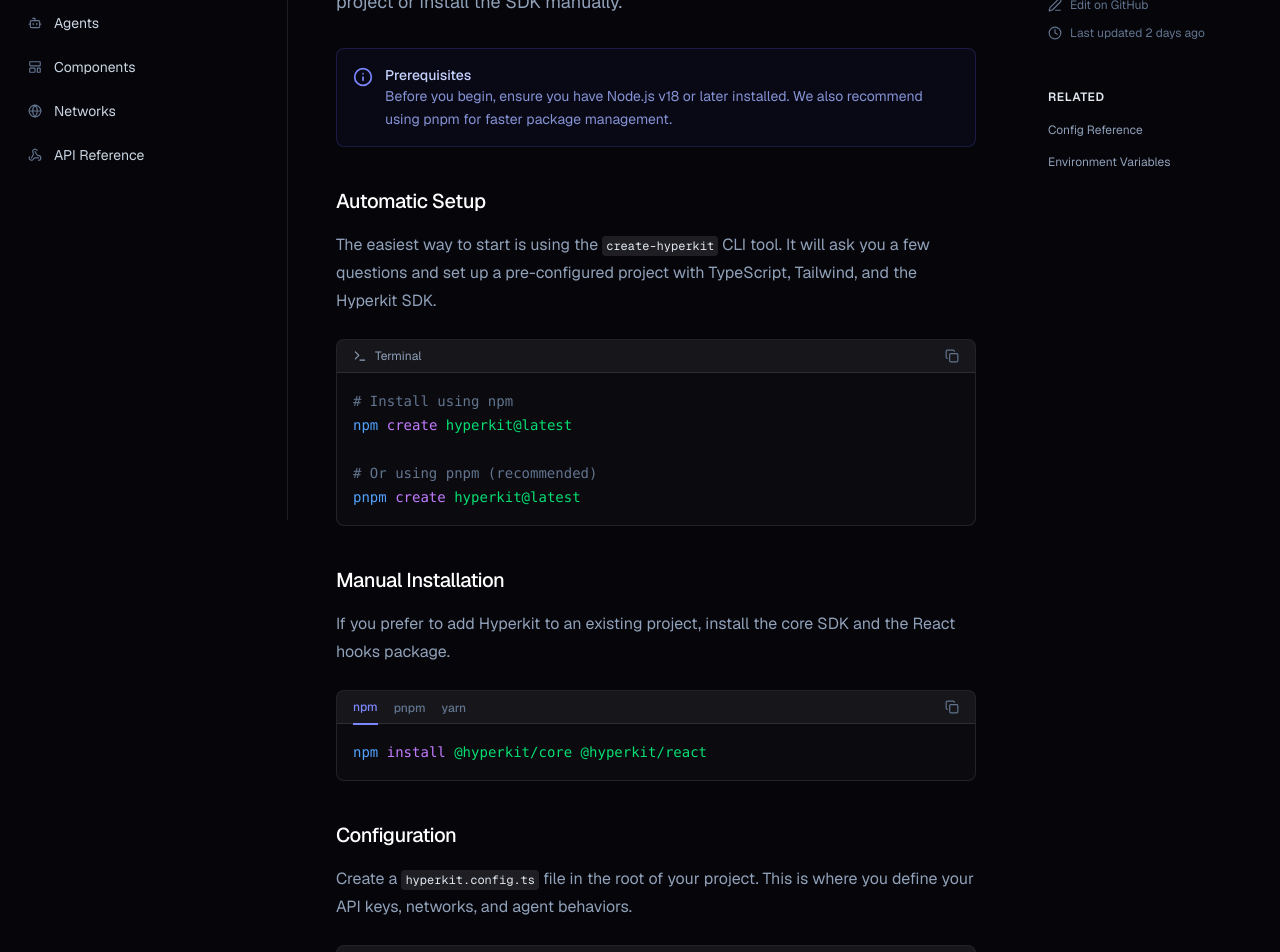
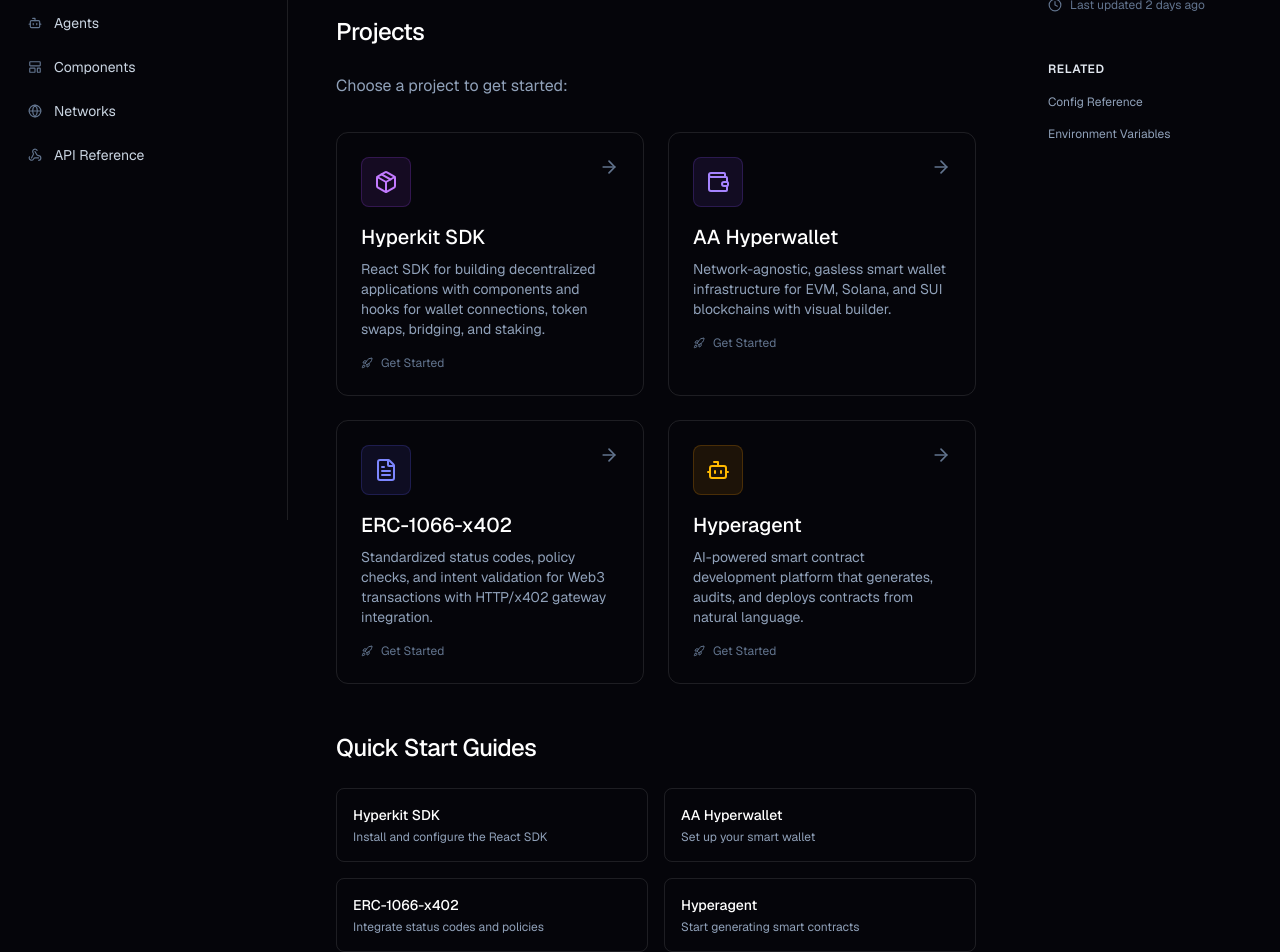
Before and after one commit to Hyperkit-Labs/docs, a Next.js app: page / in a window 1280 px wide. Shown: the part 280-1232 px from the top of the page. Built offline with nearby package versions, Linux system fonts and the light colour scheme.

Commit message:
update: modify page.tsx in app

```diff
--- a/app/page.tsx
+++ b/app/page.tsx
@@ -1,57 +1,154 @@
 'use client';
-import React, { useState } from 'react';
+import React from 'react';
 import { DocsHeader } from '@/components/pages/docs-header';
 import { DocsSidebar } from '@/components/pages/docs-sidebar';
 import { DocsTOC } from '@/components/pages/docs-toc';
-import { DocsContent } from '@/components/pages/docs-content';
+import { ArrowRight, Package, Wallet, FileText, Bot, Rocket } from 'lucide-react';
+import Link from 'next/link';
 
 export default function Page() {
-  const [sidebarOpen, setSidebarOpen] = useState(false);
-  const [activePage, setActivePage] = useState('installation');
-
   const tocItems = [
-    { id: 'quick-start', label: 'Automatic Setup' },
-    { id: 'manual-install', label: 'Manual Installation' },
-    { id: 'configuration', label: 'Configuration' },
-    { id: 'next-steps', label: 'Next Steps' }
+    { id: 'welcome', label: 'Welcome' },
+    { id: 'projects', label: 'Projects' },
+    { id: 'quick-start', label: 'Quick Start' }
   ];
-
-  const renderPage = () => {
-    switch (activePage) {
-      case 'installation':
-        return <DocsContent />;
-      case 'overview':
-        return (
-          <section className="w-full max-w-4xl mx-auto p-8 lg:p-12">
-            <h1 className="text-4xl font-bold text-white mb-6">Overview</h1>
-            <p className="text-slate-400 leading-relaxed">Welcome to HyperKit documentation. This page provides an overview of the platform.</p>
-          </section>
-        );
-      case 'quickstart':
-        return (
-          <section className="w-full max-w-4xl mx-auto p-8 lg:p-12">
-            <h1 className="text-4xl font-bold text-white mb-6">Quickstart: First App</h1>
-            <p className="text-slate-400 leading-relaxed">Get started building your first application with HyperKit.</p>
-          </section>
-        );
-      default:
-        return (
-          <section className="w-full max-w-4xl mx-auto p-8 lg:p-12">
-            <h1 className="text-4xl font-bold text-white mb-6">Page: {activePage}</h1>
-            <p className="text-slate-400 leading-relaxed">This page is under construction.</p>
-          </section>
-        );
-    }
-  };
 
   return (
     <div className="min-h-screen flex flex-col bg-[#05050A] text-slate-400 font-sans antialiased">
-      <DocsHeader onMenuToggle={() => setSidebarOpen(!sidebarOpen)} />
+      <DocsHeader onMenuToggle={() => {}} />
 
-      <div className="flex flex-1 pt-14 w-full">
-        <DocsSidebar onPageChange={setActivePage} activePage={activePage} />
-        <main className="flex-1 flex items-start justify-center overflow-y-auto">
-          {renderPage()}
+      <div className="flex flex-1 pt-14 w-full max-w-[1600px] mx-auto">
+        <DocsSidebar />
+        <main className="flex-1 min-w-0 max-w-4xl mx-auto py-10 px-6 lg:px-12 pb-24">
+          <h1 id="welcome" className="text-4xl font-medium tracking-tight text-white mb-6 scroll-mt-20">
+            Welcome to Hyperkit Documentation
+          </h1>
+          <p className="text-lg text-slate-400 leading-relaxed mb-8">
+            Explore our suite of Web3 development tools and platforms. Each project includes comprehensive documentation, guides, and examples to help you build decentralized applications.
+          </p>
+
+          <h2 id="projects" className="text-2xl font-medium tracking-tight text-white mt-12 mb-6 scroll-mt-20">
+            Projects
+          </h2>
+          <p className="leading-7 mb-8 text-slate-400">
+            Choose a project to get started:
+          </p>
+
+          <div className="grid grid-cols-1 md:grid-cols-2 gap-6 mb-12">
+            <Link
+              href="/sdk"
+              className="group block p-6 rounded-xl border border-white/10 hover:border-purple-500/30 hover:bg-white/5 transition-all"
+            >
+              <div className="flex items-start justify-between mb-4">
+                <div className="p-3 rounded-lg bg-purple-500/10 border border-purple-500/20">
+                  <Package className="w-6 h-6 text-purple-400" />
+                </div>
+                <ArrowRight className="w-5 h-5 text-slate-500 group-hover:text-purple-400 transition-colors" />
+              </div>
+              <h3 className="text-xl font-medium text-white group-hover:text-purple-400 mb-2">Hyperkit SDK</h3>
+              <p className="text-sm text-slate-400 mb-4">
+                React SDK for building decentralized applications with components and hooks for wallet connections, token swaps, bridging, and staking.
+              </p>
+              <div className="flex items-center gap-2 text-xs text-slate-500">
+                <Rocket className="w-3 h-3" />
+                <span>Get Started</span>
+              </div>
+            </Link>
+
+            <Link
+              href="/aa-hyperwallet"
+              className="group block p-6 rounded-xl border border-white/10 hover:border-violet-500/30 hover:bg-white/5 transition-all"
+            >
+              <div className="flex items-start justify-between mb-4">
+                <div className="p-3 rounded-lg bg-violet-500/10 border border-violet-500/20">
+                  <Wallet className="w-6 h-6 text-violet-400" />
+                </div>
+                <ArrowRight className="w-5 h-5 text-slate-500 group-hover:text-violet-400 transition-colors" />
+              </div>
+              <h3 className="text-xl font-medium text-white group-hover:text-violet-400 mb-2">AA Hyperwallet</h3>
+              <p className="text-sm text-slate-400 mb-4">
+                Network-agnostic, gasless smart wallet infrastructure for EVM, Solana, and SUI blockchains with visual builder.
+              </p>
+              <div className="flex items-center gap-2 text-xs text-slate-500">
+                <Rocket className="w-3 h-3" />
+                <span>Get Started</span>
+              </div>
+            </Link>
+
+            <Link
+              href="/erc1066-x402"
+              className="group block p-6 rounded-xl border border-white/10 hover:border-indigo-500/30 hover:bg-white/5 transition-all"
+            >
+              <div className="flex items-start justify-between mb-4">
+                <div className="p-3 rounded-lg bg-indigo-500/10 border border-indigo-500/20">
+                  <FileText className="w-6 h-6 text-indigo-400" />
+                </div>
+                <ArrowRight className="w-5 h-5 text-slate-500 group-hover:text-indigo-400 transition-colors" />
+              </div>
+              <h3 className="text-xl font-medium text-white group-hover:text-indigo-400 mb-2">ERC-1066-x402</h3>
+              <p className="text-sm text-slate-400 mb-4">
+                Standardized status codes, policy checks, and intent validation for Web3 transactions with HTTP/x402 gateway integration.
+              </p>
+              <div className="flex items-center gap-2 text-xs text-slate-500">
+                <Rocket className="w-3 h-3" />
+                <span>Get Started</span>
+              </div>
+            </Link>
+
+            <Link
+              href="/hyperagent"
+              className="group block p-6 rounded-xl border border-white/10 hover:border-amber-500/30 hover:bg-white/5 transition-all"
+            >
+              <div className="flex items-start justify-between mb-4">
+                <div className="p-3 rounded-lg bg-amber-500/10 border border-amber-500/20">
+                  <Bot className="w-6 h-6 text-amber-400" />
+                </div>
+                <ArrowRight className="w-5 h-5 text-slate-500 group-hover:text-amber-400 transition-colors" />
+              </div>
+              <h3 className="text-xl font-medium text-white group-hover:text-amber-400 mb-2">Hyperagent</h3>
+              <p className="text-sm text-slate-400 mb-4">
+                AI-powered smart contract development platform that generates, audits, and deploys contracts from natural language.
+              </p>
+              <div className="flex items-center gap-2 text-xs text-slate-500">
+                <Rocket className="w-3 h-3" />
+                <span>Get Started</span>
+              </div>
+            </Link>
+          </div>
+
+          <h2 id="quick-start" className="text-2xl font-medium tracking-tight text-white mt-12 mb-6 scroll-mt-20">
+            Quick Start Guides
+          </h2>
+          <div className="grid grid-cols-1 md:grid-cols-2 gap-4 mb-8">
+            <Link
+              href="/sdk/getting-started"
+              className="p-4 rounded-lg border border-white/10 hover:border-purple-500/30 hover:bg-white/5 transition-all"
+            >
+              <div className="text-sm font-medium text-white mb-1">Hyperkit SDK</div>
+              <div className="text-xs text-slate-400">Install and configure the React SDK</div>
+            </Link>
+            <Link
+              href="/aa-hyperwallet/getting-started"
+              className="p-4 rounded-lg border border-white/10 hover:border-violet-500/30 hover:bg-white/5 transition-all"
+            >
+              <div className="text-sm font-medium text-white mb-1">AA Hyperwallet</div>
+              <div className="text-xs text-slate-400">Set up your smart wallet</div>
+            </Link>
+            <Link
+              href="/erc1066-x402/getting-started"
+              className="p-4 rounded-lg border border-white/10 hover:border-indigo-500/30 hover:bg-white/5 transition-all"
+            >
+              <div className="text-sm font-medium text-white mb-1">ERC-1066-x402</div>
+              <div className="text-xs text-slate-400">Integrate status codes and policies</div>
+            </Link>
+            <Link
+              href="/hyperagent/getting-started"
+              className="p-4 rounded-lg border border-white/10 hover:border-amber-500/30 hover:bg-white/5 transition-all"
+            >
+              <div className="text-sm font-medium text-white mb-1">Hyperagent</div>
+              <div className="text-xs text-slate-400">Start generating smart contracts</div>
+            </Link>
+          </div>
         </main>
         <DocsTOC items={tocItems} />
       </div>
```
